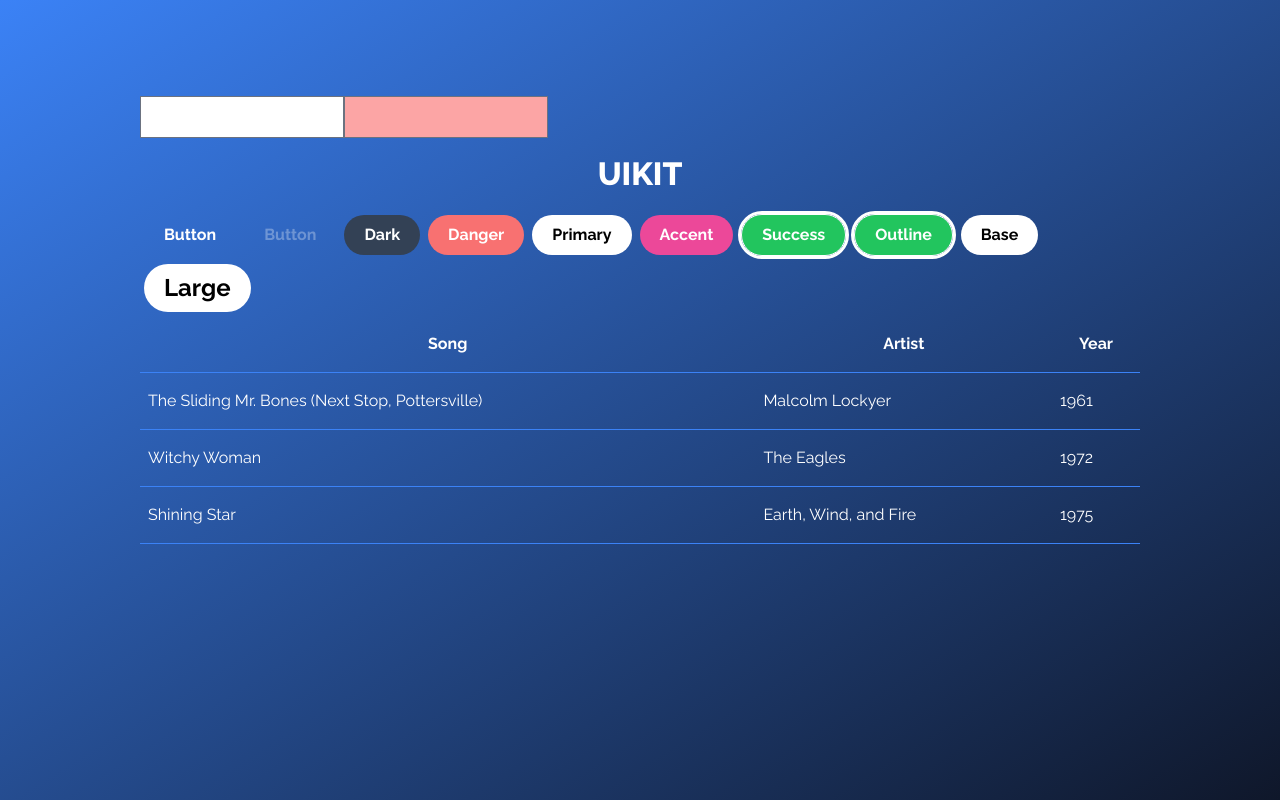
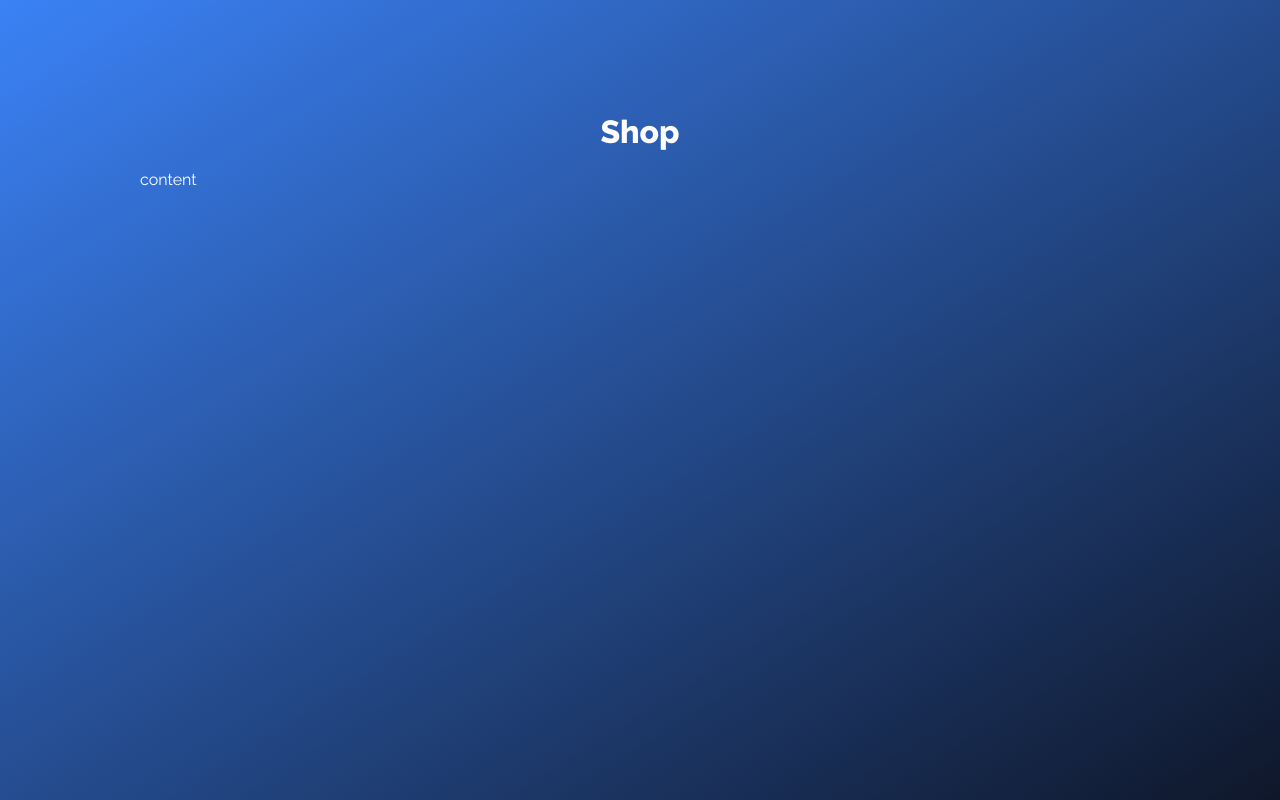
Before and after one commit to enrico-bellanti/react-shop, a React (Vite) app: page /cart in a window 1280 px wide. Built offline with nearby package versions, Linux system fonts and the light colour scheme.

Commit message:
added pages scaffolding

```diff
--- a/src/App.tsx
+++ b/src/App.tsx
@@ -1,47 +1,10 @@
+import { ShopPage } from "./pages/shop/ShopPage"
 
 
 function App() {
   return (
     <div className="page">
-      <input type="text" />
-      <input type="text" className="error" />
-      <h1 className="title">UIKIT</h1>
-      <button className="btn">Button</button>
-      <button className="btn" disabled>Button</button>
-      <button className="btn dark">Dark</button>
-      <button className="btn danger">Danger</button>
-      <button className="btn primary">Primary</button>
-      <button className="btn accent">Accent</button>
-      <button className="btn success outline">Success</button>
-      <button className="btn success outline">Outline</button>
-      <button className="btn primary">Base</button>
-      <button className="btn primary lg">Large</button>
-      <table className="table-auto w-full hover">
-        <thead>
-          <tr>
-            <th>Song</th>
-            <th>Artist</th>
-            <th>Year</th>
-          </tr>
-        </thead>
-        <tbody>
-          <tr>
-            <td>The Sliding Mr. Bones (Next Stop, Pottersville)</td>
-            <td>Malcolm Lockyer</td>
-            <td>1961</td>
-          </tr>
-          <tr>
-            <td>Witchy Woman</td>
-            <td>The Eagles</td>
-            <td>1972</td>
-          </tr>
-          <tr>
-            <td>Shining Star</td>
-            <td>Earth, Wind, and Fire</td>
-            <td>1975</td>
-          </tr>
-        </tbody>
-      </table>
+      <ShopPage></ShopPage>
     </div>
   )
 }
--- /dev/null
+++ b/src/pages/cart/CartPage.tsx
@@ -0,0 +1,8 @@
+export function CartPage(){
+    return (
+        <div>
+            <h1 className="title">Cart</h1>
+            content
+        </div>
+    )
+}
--- /dev/null
+++ b/src/pages/checkout/CheckoutPage.tsx
@@ -0,0 +1,8 @@
+export function CheckoutPage(){
+    return (
+        <div>
+            <h1 className="title">Checkout</h1>
+            content
+        </div>
+    )
+}
--- /dev/null
+++ b/src/pages/cms/CMSPage.tsx
@@ -0,0 +1,8 @@
+export function CMSPage(){
+    return (
+        <div>
+            <h1 className="title">CMS</h1>
+            content
+        </div>
+    )
+}
--- /dev/null
+++ b/src/pages/cms/orders/CMSOrdersPage.tsx
@@ -0,0 +1,7 @@
+export function CMSOrdersPage() {
+    return (
+        <div>
+            CMS orders
+        </div>
+    )
+}
--- /dev/null
+++ b/src/pages/cms/products/CMSProductsPage.tsx
@@ -0,0 +1,7 @@
+export function CMSProductsPage() {
+    return (
+        <div>
+            CMS products
+        </div>
+    )
+}
--- /dev/null
+++ b/src/pages/login/LoginPage.tsx
@@ -0,0 +1,8 @@
+export function LoginPage(){
+    return (
+        <div>
+            <h1 className="title">Login</h1>
+            content
+        </div>
+    )
+}
--- /dev/null
+++ b/src/pages/shop/ShopPage.tsx
@@ -0,0 +1,8 @@
+export function ShopPage(){
+    return (
+        <div>
+            <h1 className="title">Shop</h1>
+            content
+        </div>
+    )
+}
```
